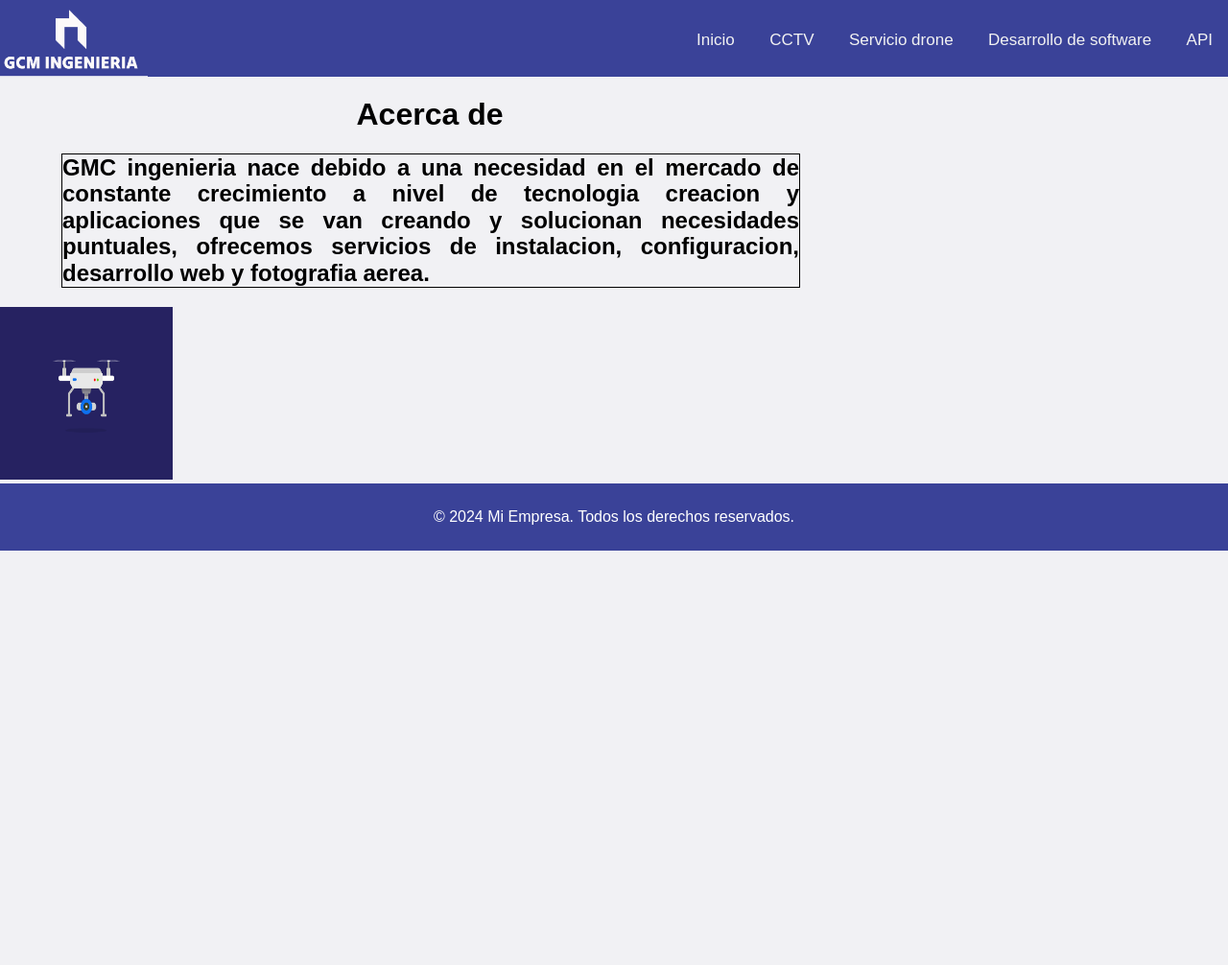
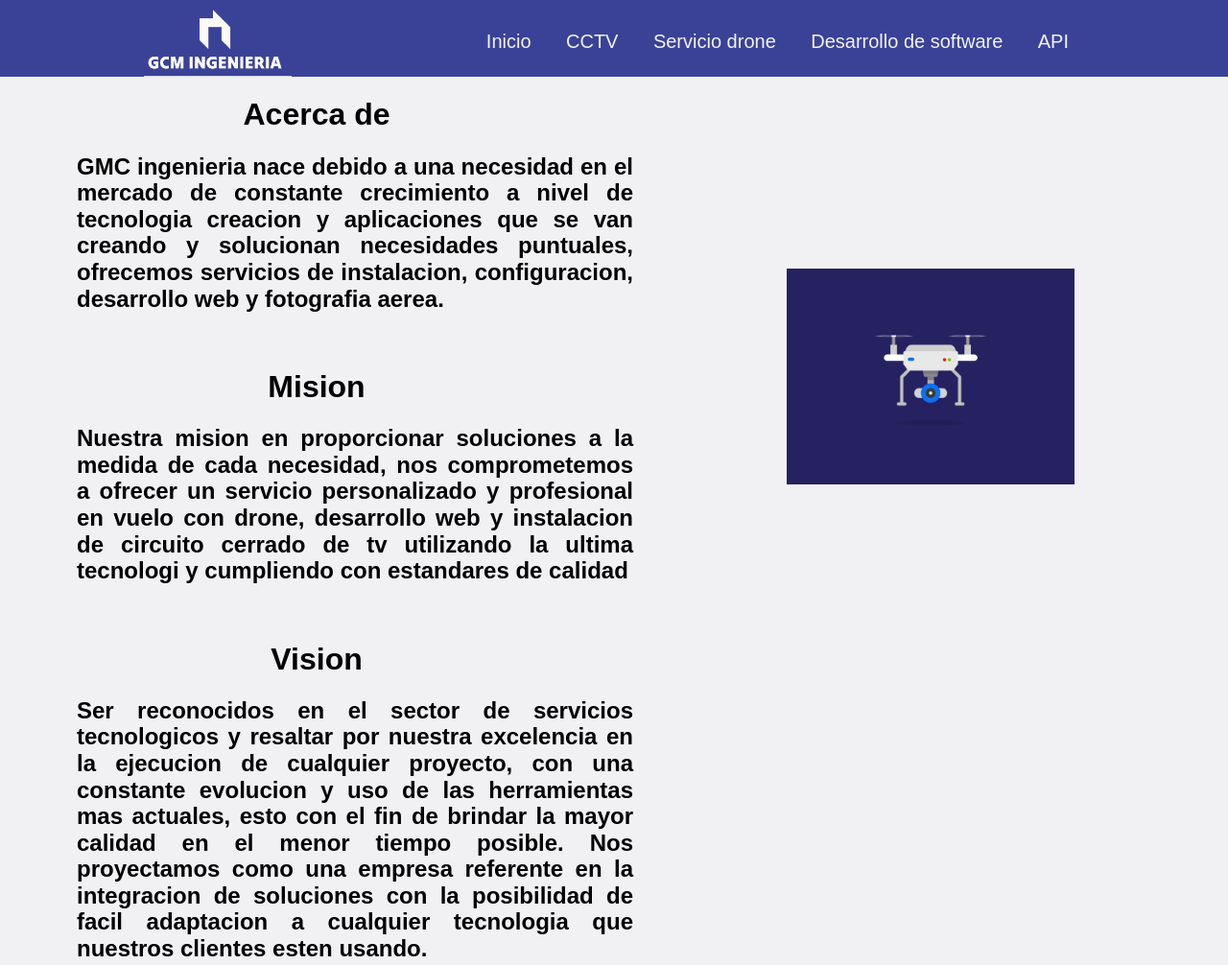
Before and after one commit to tavocm/Proyecto-bootcamp-9-de-julio, a plain HTML site: page index.html in a window 1280 px wide. Shown: the top 1006 px of the page at 96% size. Before the commit the page ends 800 px from the top, so only its background shows below. Drawn offline with Linux system fonts and the light colour scheme.

Commit message:
11 de julio

```diff
--- a/css/styles.css
+++ b/css/styles.css
@@ -1,6 +1,5 @@
 body{
     font-family: sans-serif;
-    margin: 0%;
     background: #f1f1f4;
    margin: auto;
    }
@@ -14,6 +13,7 @@ header {
     height: 80px;
     background-color: #3a4298;
     justify-content: space-between;
+
 }
 
 .logo {
@@ -22,12 +22,15 @@ header {
 }
 .logo-img{
     height: 80px;
+    margin-left: 150px;
+
 
 }
 
 /* barra de navegacion */
 .nav{
     margin-top: 2rem;
+    margin-right: 150px;
 
 }
 
@@ -36,34 +39,48 @@ header {
     color: #f2f2f2;
     padding: 14px 16px;
     text-decoration: none;
-    font-size: 17px;
+    font-size: 20px;
   }
 
 
   .nav a:hover {
     background-color: #ddd;
-    color: #3a4298;
+    color: #121213;
   }
 
   h1 {
     text-align: center;
-    width: 60%;
-    margin-left: 4rem;
+    margin-left: 80px;
+    margin-right: 80px;
+
   }
 
   h2 {
     text-align: justify;
-    width: 60%;
-    margin-left: 4rem;
-    border: 1px solid black;
+    padding: 0px;
+    margin-left: 80px;
+    margin-right: 0px;
 
-.contenedor {
-    width: 80%;
-}
-gif_drone {
-    width: 20%;
-}
+  }
 
+  .contenedor {
+    display: flex;
+    }
+
+    .derecha {
+      margin: 200px 160px;
+    }
+  p {
+    font-size: 20px;
+    margin-left: 80px;
+    margin-right: 80px;
+  }
+
+  ul {
+    font-size: 20px;
+    margin-left: 80px;
+    margin-right: 80px;
+    text-align: justify;
   }
 
 footer {
--- a/index.html
+++ b/index.html
@@ -14,7 +14,7 @@
 <body>
     <header>
         <a href="index.html" class="logo">
-            <img src="./image/logo_empresa.png" alt="Logo de empresa" style="width: 100;" height="100" class="logo-img">
+            <img src="./image/logo_empresa.png" alt="Logo de empresa" class="logo-img">
         </a>
 
 
@@ -28,11 +28,23 @@
 
     </header>
     <div class="contenedor">
+    <div id="izquierda">
     <h1>Acerca de </h1>
     <h2> GMC ingenieria nace debido a una necesidad en el mercado de constante crecimiento a nivel de tecnologia creacion y aplicaciones que se van creando y solucionan necesidades puntuales, ofrecemos servicios de instalacion, configuracion, desarrollo web y fotografia aerea.</h2>
+    <br>
+    <h1>Mision</h1>
+    <h2>Nuestra mision en proporcionar soluciones a la medida de cada necesidad, nos comprometemos a ofrecer un servicio personalizado y profesional en vuelo con drone, desarrollo web y instalacion de circuito cerrado de tv utilizando la ultima tecnologi y cumpliendo con estandares de calidad</h2>
+    <br>
+    <h1>Vision</h1>
+    <h2> Ser reconocidos en el sector de servicios tecnologicos y resaltar por nuestra excelencia en la ejecucion de cualquier proyecto, con una constante evolucion y uso de las herramientas mas actuales, esto con el fin de brindar la mayor calidad en el menor tiempo posible. Nos proyectamos como una empresa referente en la integracion de soluciones con la posibilidad de facil adaptacion a cualquier tecnologia que nuestros clientes esten usando.</h2>
+</div>
+    <div class="derecha">
 
-    <div class="gif_drone">
-    <img src="./image/gif_drone.gif" alt="Computer man" style="width:180px;height:180px;">
+    <img src="./image/gif_drone.gif" alt="drone flotando" style="width: 300px";>
+
+
+
+
 </div>
 </div>
 
```
Also changed, not shown: api.html (added, +11 -0 lines), cctv.html (+6 -4 lines).
